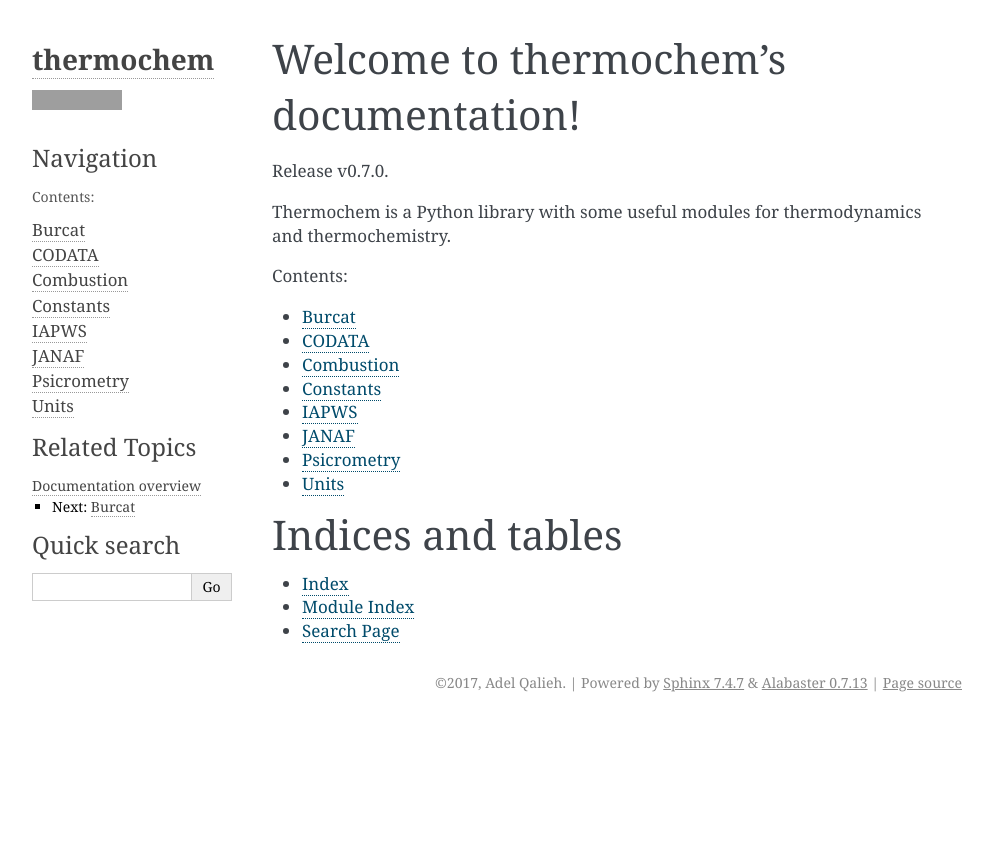
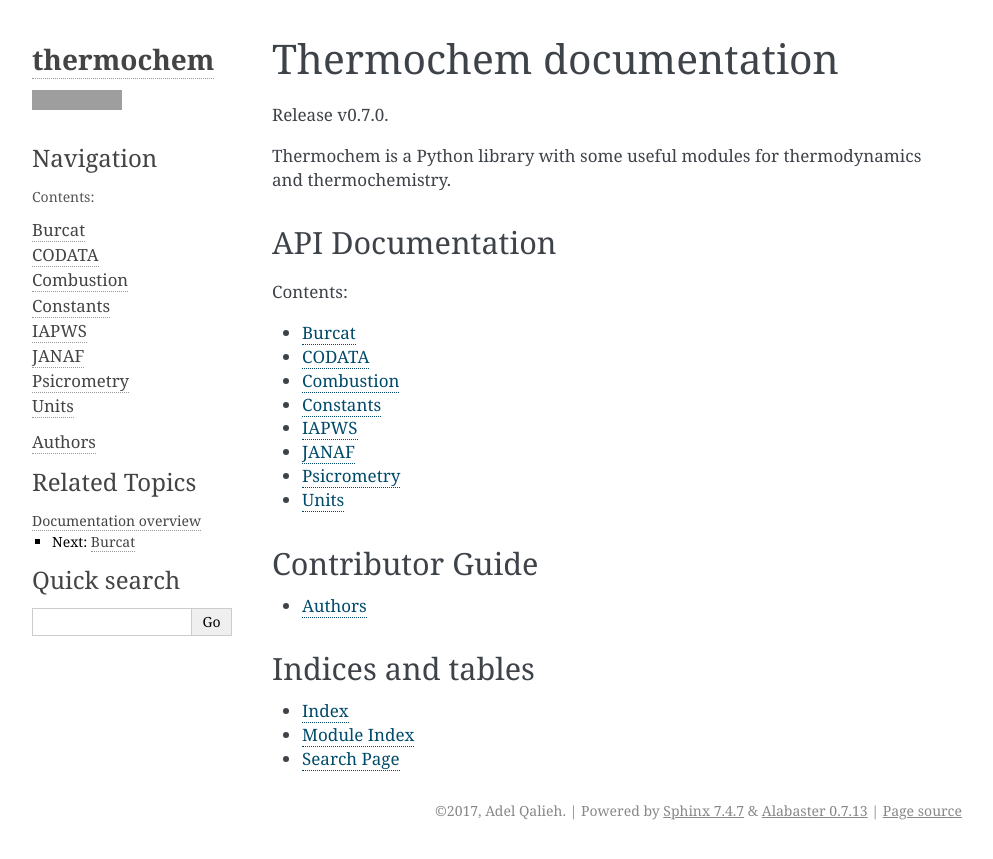
Before and after one commit to adelq/thermochem, a Sphinx documentation site: the page built from docs/index.rst, in a window 1280 px wide. Shown: the top 859 px of the page, without its empty margins (148-1141 px from the left). Built offline with Sphinx 7.4.7, drawn with Linux system fonts in a browser that asks for light colours; grey boxes are pictures that could not be loaded.

Commit message:
Add authors to documentation page

```diff
--- /dev/null
+++ b/docs/authors.rst
@@ -0,0 +1 @@
+.. include:: ../AUTHORS.rst
--- a/docs/index.rst
+++ b/docs/index.rst
@@ -3,14 +3,16 @@
    You can adapt this file completely to your liking, but it should at least
    contain the root `toctree` directive.
 
-Welcome to thermochem's documentation!
-======================================
-
+Thermochem documentation
+========================
 
 Release v\ |version|.
 
 Thermochem is a Python library with some useful modules for thermodynamics and
 thermochemistry.
+
+API Documentation
+-----------------
 
 .. toctree::
    :maxdepth: 2
@@ -26,8 +28,17 @@
    units
 
 
+Contributor Guide
+-----------------
+
+.. toctree::
+   :maxdepth: 2
+
+   authors
+
+
 Indices and tables
-==================
+------------------
 
 * :ref:`genindex`
 * :ref:`modindex`
```
